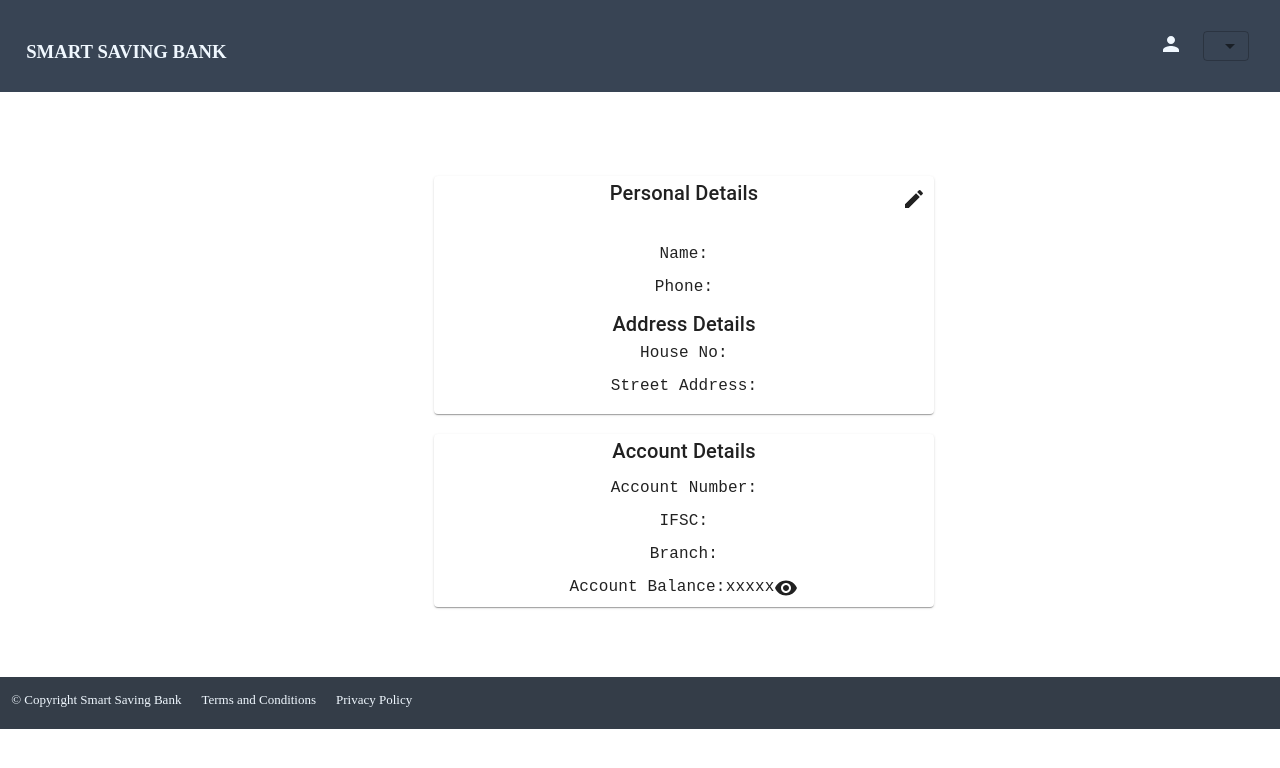
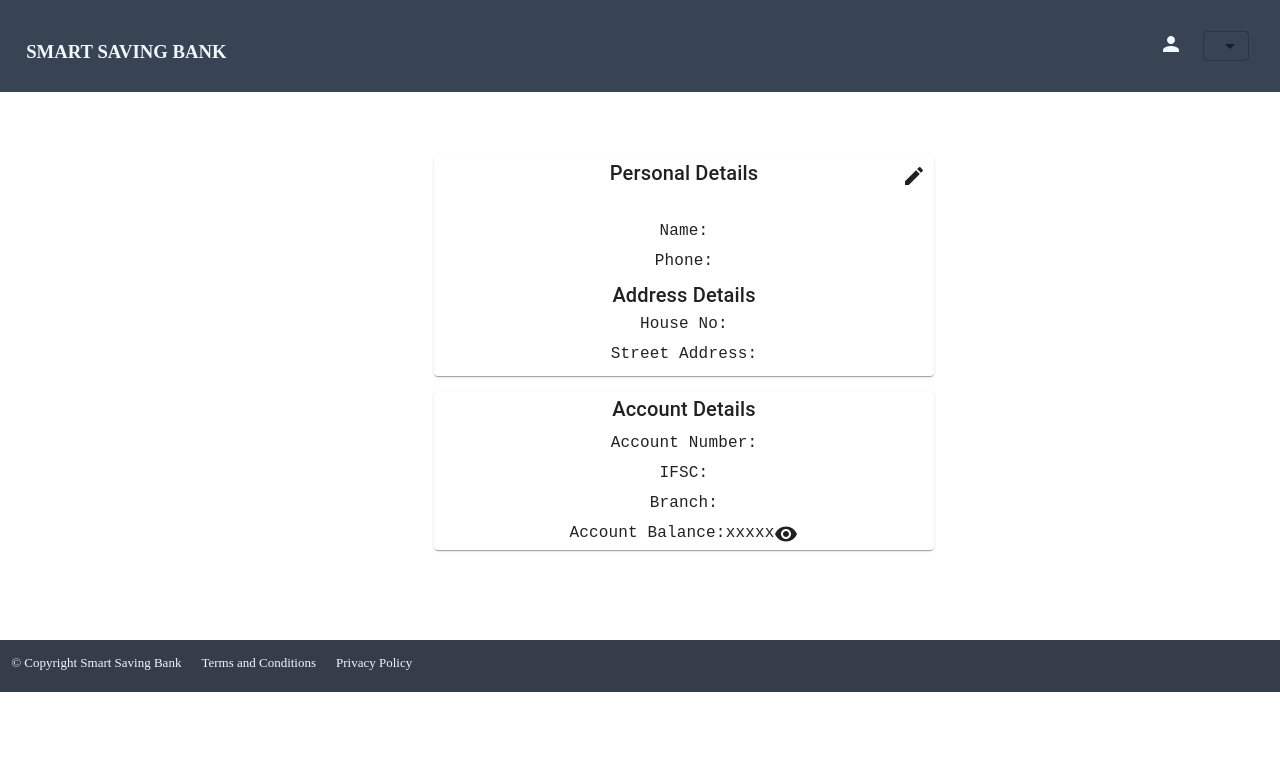
Before and after one commit to abinkhd/bank-app, a React (Create React App) app: page /userHome in a window 1280 px wide. Shown: the top 768 px of the page. Built offline with nearby package versions, Linux system fonts and the light colour scheme; data requests are answered from the project's data file; sample sign-in values are in the browser's storage.

Commit message:
- useUsers hook optimisation warning - user home input change - Added container in FundTransfer - Other CSS changes

```diff
--- a/package.json
+++ b/package.json
@@ -30,9 +30,8 @@
     "build": "react-scripts build",
     "test": "react-scripts test",
     "eject": "react-scripts eject",
-     "server": "npx json-server --watch --port 5001 db.json",
-    "startAll": "concurrently \"npm start\" \"npm run server\"",
-    "buildAll": "concurrently \"npx serve -s build\" \"npm run server\""
+    "server": "npx json-server --watch --port 5001 db.json",
+    "startAll": "concurrently \"npm start\" \"npm run server\""
   },
   "eslintConfig": {
     "extends": [
--- a/src/App.css
+++ b/src/App.css
@@ -2,7 +2,6 @@
   margin: 0;
   padding: 0;
 }
-
 
 .navbar {
   display: flex;
@@ -128,17 +127,17 @@ button {
 .account-details {
   position: relative;
   left: 370px;
-  top: 20px;
+  /* top: 20px; */
   display: flex;
   flex-direction: column;
   justify-content: center;
   align-items: center;
   width: 500px;
-  margin-bottom: 20px;
+  margin-bottom: 1rem;
 }
 .account-details p,
 h6 {
-  padding: 1px 0px 8px 0px;
+  padding: 1px 0px 5px 0px;
   position: relative;
   text-align: center;
   font-family: monospace;
--- a/src/component/FundTransfer.js
+++ b/src/component/FundTransfer.js
@@ -50,6 +50,7 @@ const FundTransfer = () => {
   return (
     <>
       <AppBar />
+      <div className="container">
         <div className="login-div">
           <form className="login-form" onSubmit={handleSubmit}>
             <Typography variant="h6">Transfer Fund</Typography>
@@ -78,6 +79,7 @@ const FundTransfer = () => {
             <button type="submit">Submit</button>
           </form>
         </div>
+      </div>
     </>
   );
 };
--- a/src/component/Transactions.js
+++ b/src/component/Transactions.js
@@ -26,11 +26,11 @@ const Transactions = () => {
     const token = JSON.parse(localStorage.getItem("token"));
     setCurrentUser(token);
     fetchTransaction();
-  }, [transactions, fetchTransaction()]);
+  }, [transactions]);
   return (
-    <div>
+    <>
       <AppBar />
-
+      <div className="container">
         <TableContainer component={Paper}>
           <Table sx={{ minWidth: 650 }} aria-label="simple table">
             <TableHead>
@@ -66,6 +66,7 @@ const Transactions = () => {
           </Table>
         </TableContainer>
       </div>
+    </>
   );
 };
 
--- a/src/component/UserHome.js
+++ b/src/component/UserHome.js
@@ -81,8 +81,7 @@ const UserHome = () => {
                   value={personal?.address?.houseNo}
                   onChange={handlePersonalChange}
                 />
-                <input
-                  type="textarea"
+                <textarea
                   name="streetAddress"
                   value={personal?.address?.streetAddress}
                   placeholder="Street Addresss"
--- a/src/component/hooks/useUsers.js
+++ b/src/component/hooks/useUsers.js
@@ -1,12 +1,12 @@
 import axios from "axios";
 import { useDispatch } from "react-redux";
 import { getUsers } from "../redux/reducer/bankReducer";
-import { useEffect, useState } from "react";
+import { useEffect, useState, useCallback } from "react";
 export const useUsers = () => {
   const URL = process.env.REACT_APP_API_URL;
   const dispatch = useDispatch();
   const [users, setUsers] = useState([]);
-  const fetchUsers = async () => {
+  const fetchUsers = useCallback(async () => {
     try {
       const response = await axios.get(`${URL}/users`);
       const data = response.data;
@@ -15,9 +15,9 @@ export const useUsers = () => {
     } catch (error) {
       console.log(error);
     }
-  };
+  }, [URL, dispatch]);
   useEffect(() => {
     fetchUsers();
-  }, []);
+  }, [fetchUsers]);
   return users;
 };
```
Lines whose indentation alone changed are shown as unchanged.
